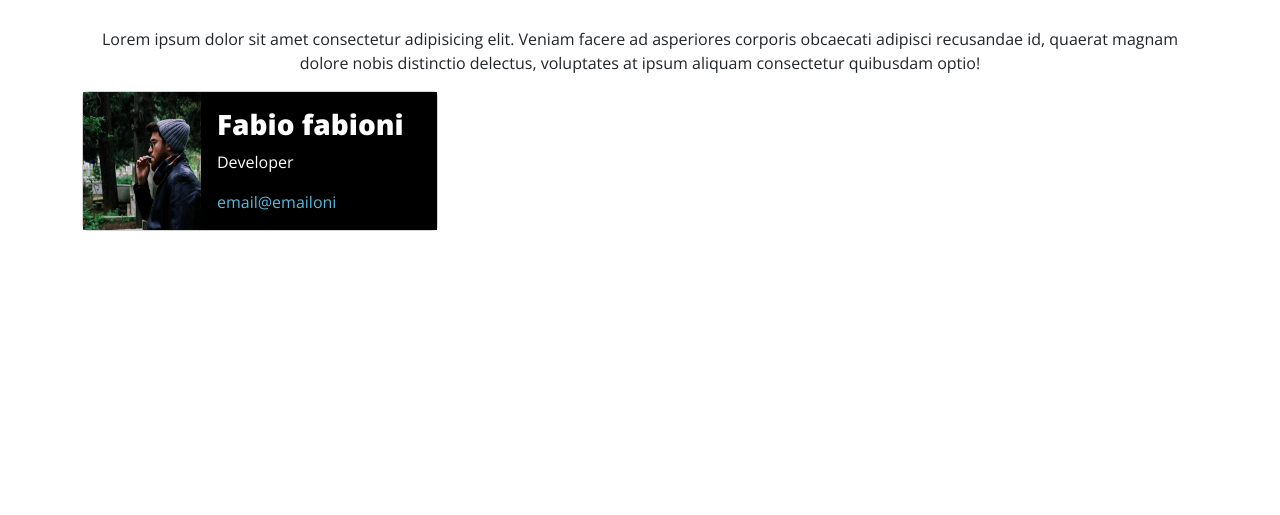
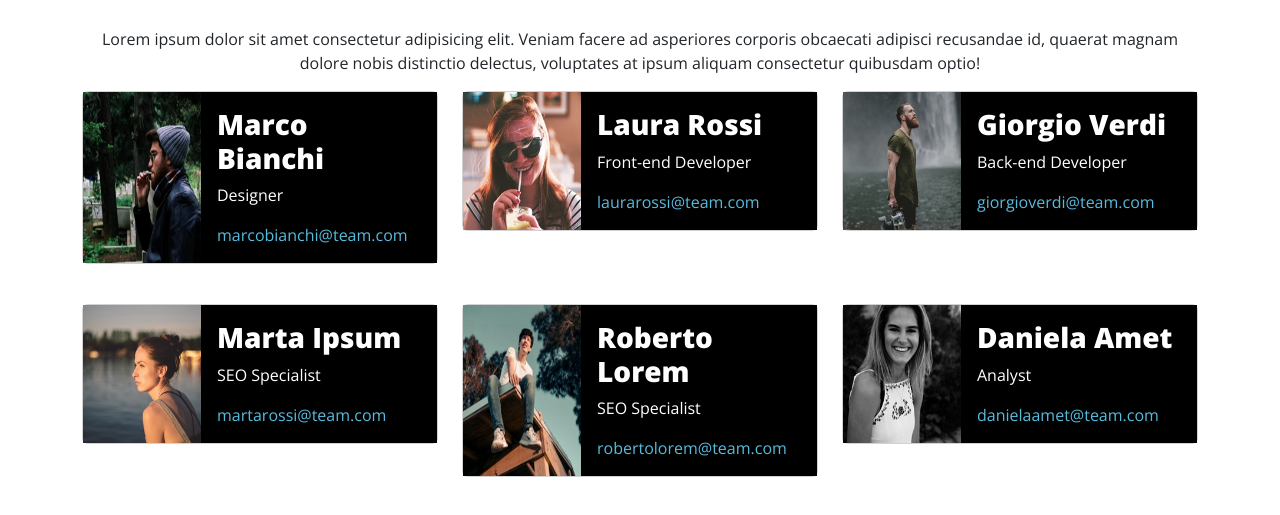
Before and after one commit to imnxtamess/js-our-team, a plain HTML site: page index.html in a window 1280 px wide. Shown: the part 77-592 px from the top of the page. Drawn offline with nearby package versions, Linux system fonts and the light colour scheme; files whose address does not match are found by name.

Commit message:
add dom elements selection + functions

```diff
--- a/index.html
+++ b/index.html
@@ -27,8 +27,8 @@
         dolore nobis distinctio delectus, voluptates at ipsum aliquam
         consectetur quibusdam optio!
       </p>
-      <div class="row row-cols-1 row-cols-md-2 row-cols-lg-3 g-4">
-        <div class="col">
+      <div id="cards" class="row row-cols-1 row-cols-md-2 row-cols-lg-3 g-4">
+        <!--         <div class="col">
           <div class="card mb-3">
             <div class="row g-0">
               <div class="col-md-4">
@@ -43,7 +43,7 @@
               </div>
             </div>
           </div>
-        </div>
+        </div> -->
       </div>
     </div>
 
--- a/script.js
+++ b/script.js
@@ -36,3 +36,45 @@ const teamMembers = [
     img: "img/female3.png"
   }
 ];
+
+// SELECT THE DOM ELEMENTS
+
+const cardsEl = document.getElementById("cards")
+
+// Functions
+
+function renderTeamMembers(teamMembers, cardsEl) {
+  for (let i = 0; i < teamMembers.length; i++) {
+    thisObject = teamMembers[i]
+    cardsEl.innerHTML += addInputToMarkup(thisObject)
+  }
+}
+
+function addInputToMarkup(memberObj) {
+
+  const { name, role, email, img } = memberObj
+
+  const markup = `
+        <div class="col">
+          <div class="card mb-3">
+            <div class="row g-0">
+              <div class="col-md-4">
+                <img src="${img}" class="h-100" alt="..." />
+              </div>
+              <div class="col-md-8">
+                <div class="card-body text-white bg-black">
+                  <h3 class="card-title">${name}</h3>
+                  <p class="card-text">${role}</p>
+                  <p class="card-text email">${email}</p>
+                </div>
+              </div>
+            </div>
+          </div>
+        </div>`
+  return markup
+}
+
+
+// call the functions
+
+renderTeamMembers(teamMembers, cardsEl)
```
